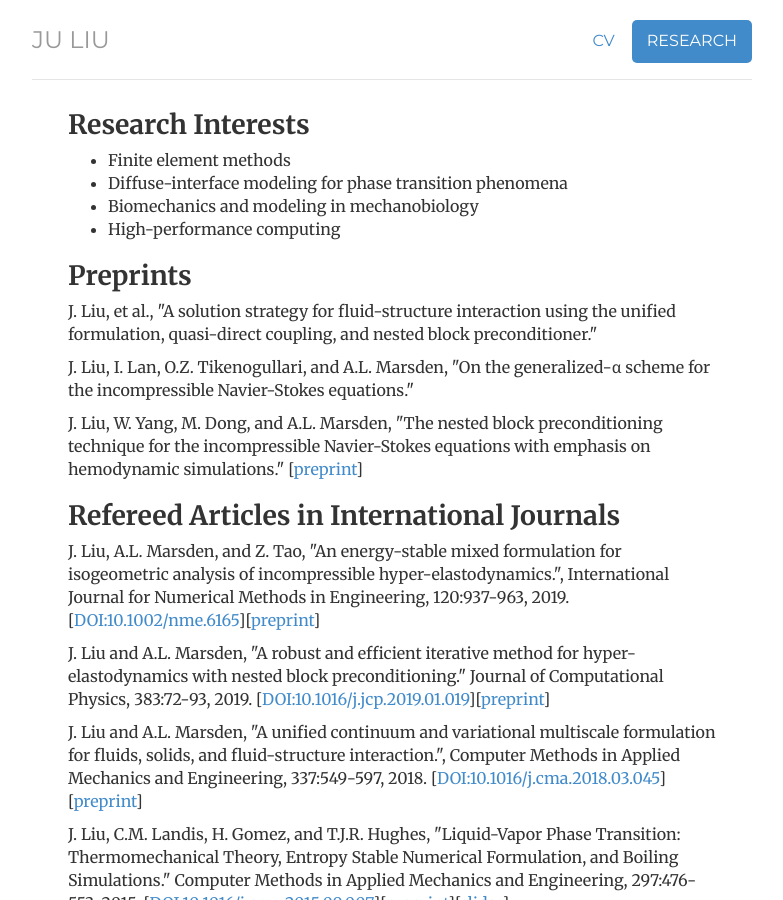
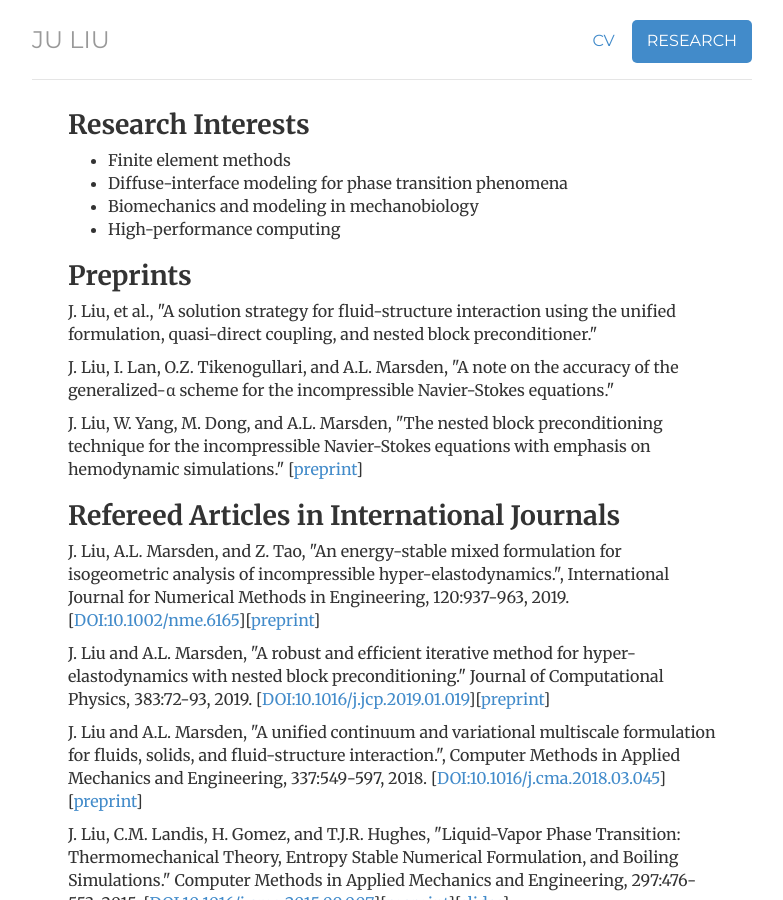
Before and after one commit to ju-liu/ju-liu.github.io, a Jekyll site: the page built from research/index.html, in a window 1280 px wide and 900 px high. Shown: the whole window, without its empty margins (248-1031 px from the left). Built offline with Jekyll 4.4.1, drawn with Linux system fonts in a browser that asks for light colours; nearby versions of some CDN libraries; library files that are not in the unit come from our copies; comment, search, counter and statistics services are not loaded.

Commit message:
Update index.html

```diff
--- a/research/index.html
+++ b/research/index.html
@@ -20,7 +20,7 @@ description: Current Publication for Dr. Ju Liu
   the unified formulation, quasi-direct coupling, and nested block
   preconditioner."</p>
 
-  <p>J. Liu, I. Lan, O.Z. Tikenogullari, and A.L. Marsden, "On the
+  <p>J. Liu, I. Lan, O.Z. Tikenogullari, and A.L. Marsden, "A note on the accuracy of the
   generalized-&alpha; scheme for the incompressible Navier-Stokes equations."</p>
 
   <p>J. Liu, W. Yang, M. Dong, and A.L. Marsden, "The nested block preconditioning technique for the incompressible Navier-Stokes equations with emphasis on hemodynamic simulations." [<a href="https://arxiv.org/abs/1911.10814">preprint</a>]</p>
```
